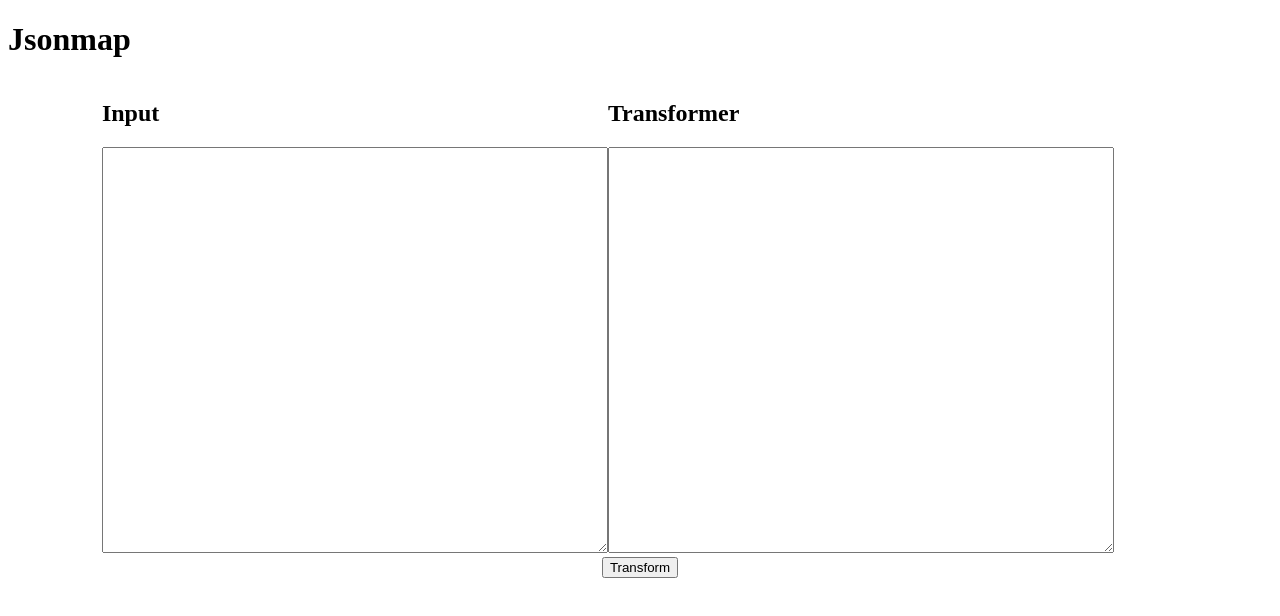
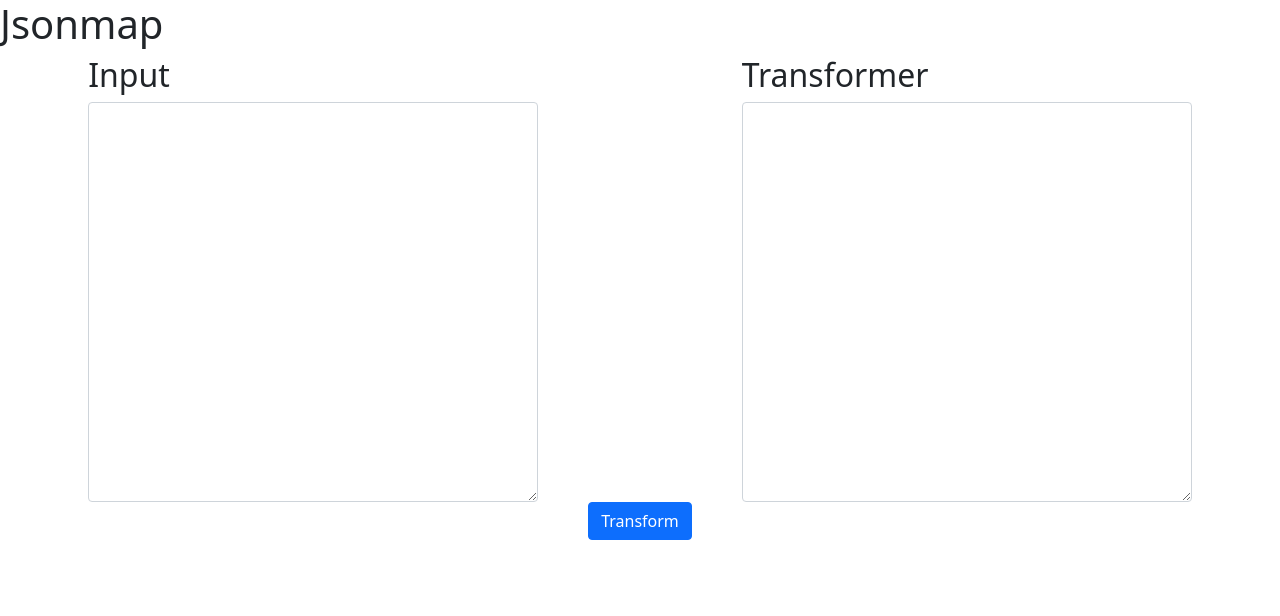
Before and after one commit to artem-mangilev/jsonmap-repl, a Vue app: page / in a window 1280 px wide. Shown: the top 616 px of the page. Built offline with nearby package versions, Linux system fonts and the light colour scheme; what jsonmap-js would draw is missing.

Commit message:
Add bootstrap

```diff
--- a/package.json
+++ b/package.json
@@ -8,6 +8,8 @@
     "lint": "vue-cli-service lint"
   },
   "dependencies": {
+    "@popperjs/core": "^2.11.5",
+    "bootstrap": "^5.1.3",
     "core-js": "^3.8.3",
     "jsonmap-js": "^0.2.0",
     "vue": "^3.2.13"
--- a/src/components/Sandbox.vue
+++ b/src/components/Sandbox.vue
@@ -3,16 +3,16 @@
     <div class="textareas">
       <div class="textarea-block">
         <h2>Input</h2>
-        <textarea class="textarea" v-model="inputValue"></textarea>
+        <textarea class="textarea form-control" v-model="inputValue"></textarea>
       </div>
 
       <div class="textarea-block">
         <h2>Transformer</h2>
-        <textarea class="textarea" v-model="transformerValue"></textarea>
+        <textarea class="textarea form-control" v-model="transformerValue"></textarea>
       </div>
     </div>
 
-    <button @click="transform">Transform</button>
+    <button class="btn btn-primary" @click="transform">Transform</button>
   </div>
 
   <pre class="result">{{ transforResult }}</pre>
@@ -52,12 +52,13 @@ export default {
     width: 1000px;
     margin: 0 auto;
     display: flex;
+    justify-content: space-between;
   }
 
   .textarea {
-    width: 500px;
+    width: 450px;
     height: 400px;
-    max-width: 500px;
+    max-width: 450px;
     max-height: 400px;
   }
 
--- a/src/main.js
+++ b/src/main.js
@@ -1,4 +1,7 @@
 import { createApp } from 'vue'
 import App from './App.vue'
 
+import "bootstrap/dist/css/bootstrap.min.css"
+import "bootstrap"
+
 createApp(App).mount('#app')
```
Also changed, not shown: 2 other files (tests, documents, lock files or other folders).
